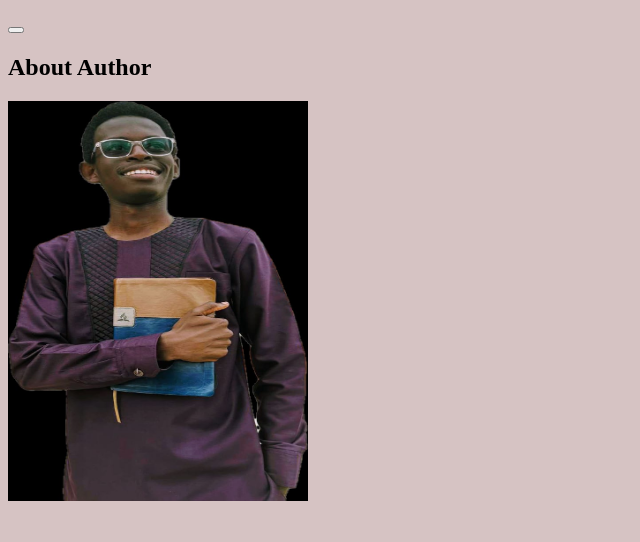
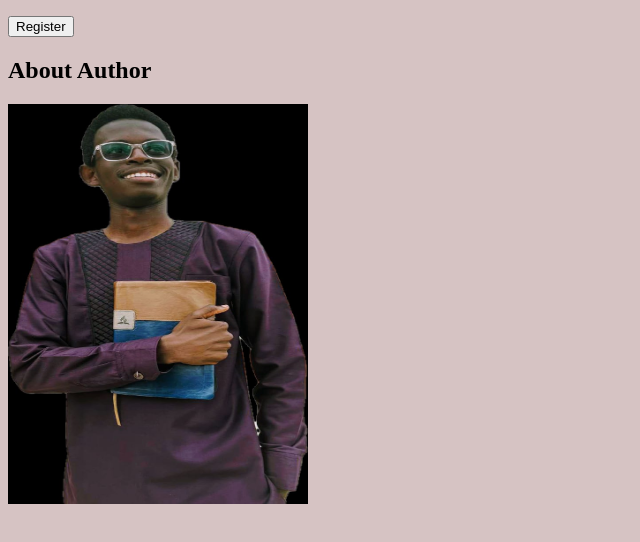
Before and after one commit to Nyakinda07/MY-WEBSITE, a plain HTML site: page index.html in a window 1280 px wide. Shown: the whole page, without its empty margins (0-640 px from the left). Drawn offline with Linux system fonts and the light colour scheme.

```diff
--- a/index.html
+++ b/index.html
@@ -9,9 +9,12 @@
 </head>
 
 <body>
+
+    <div>
     <p>
-        <button></button>
+        <button>Register</button>
     </p>
+</div>
 
     <h2>About Author</h2>
    <img src="PICTURES/MY PHOTO GIF.jpeg" alt="My phot">
```
